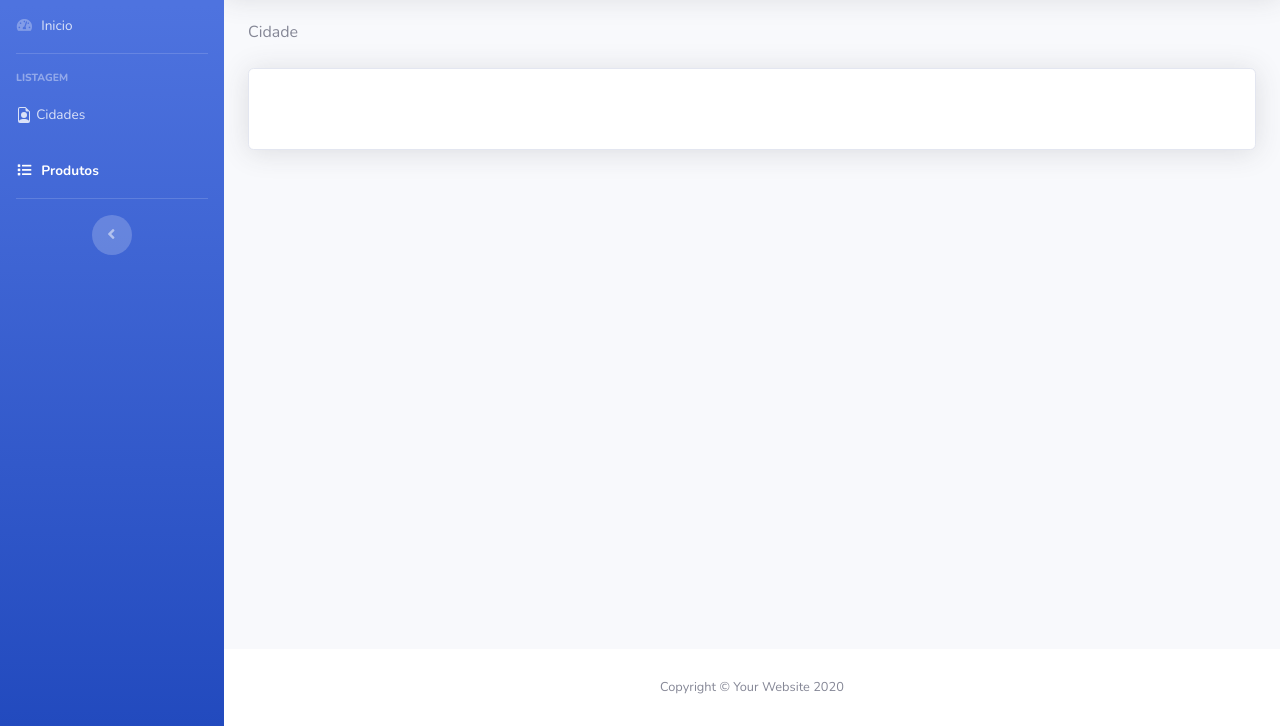
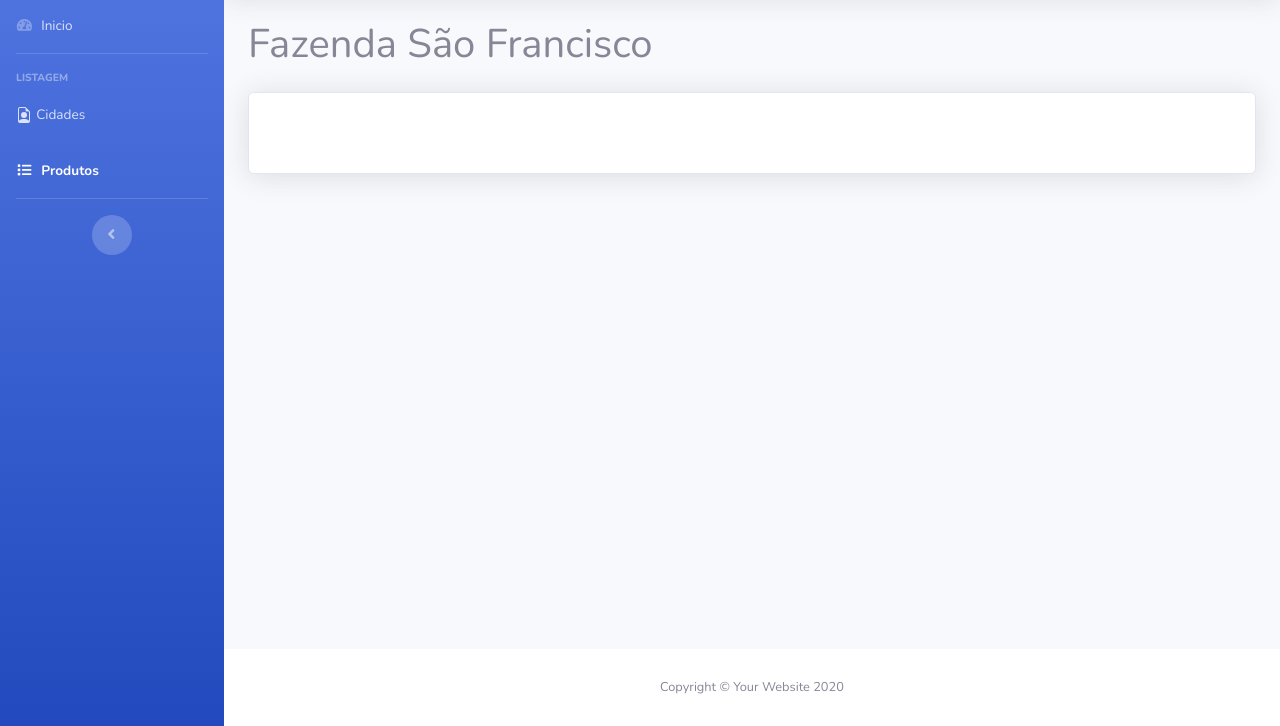
Before and after one commit to PatrickIssl/hackathon, a website with bundled scripts: page telas/landData.html in a window 1280 px wide. Shown: the part 74-800 px from the top of the page. Built offline with nearby package versions, Linux system fonts and the light colour scheme.

Commit message:
land data

```diff
--- a/telas/landData.html
+++ b/telas/landData.html
@@ -68,7 +68,7 @@
 
                     <!-- Page Heading -->
                     <h1 class="h3 mb-2 text-gray-800"></h1>
-                    <p class="mb-4">Cidade</p>
+                    <h1 class="mb-4">Fazenda São Francisco</h1>
                     <!-- DataTales Example -->
                     <div class="card shadow mb-4">
                         <div class="card-body">
```
